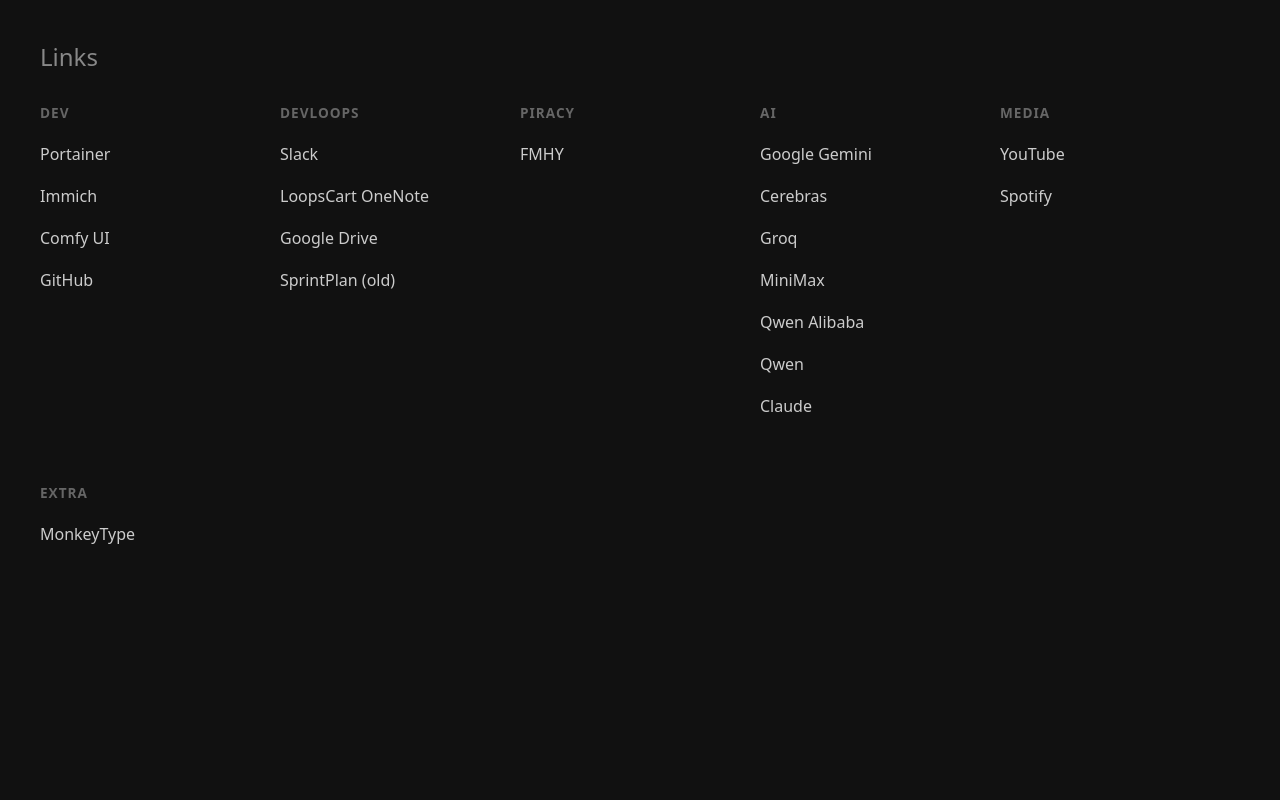
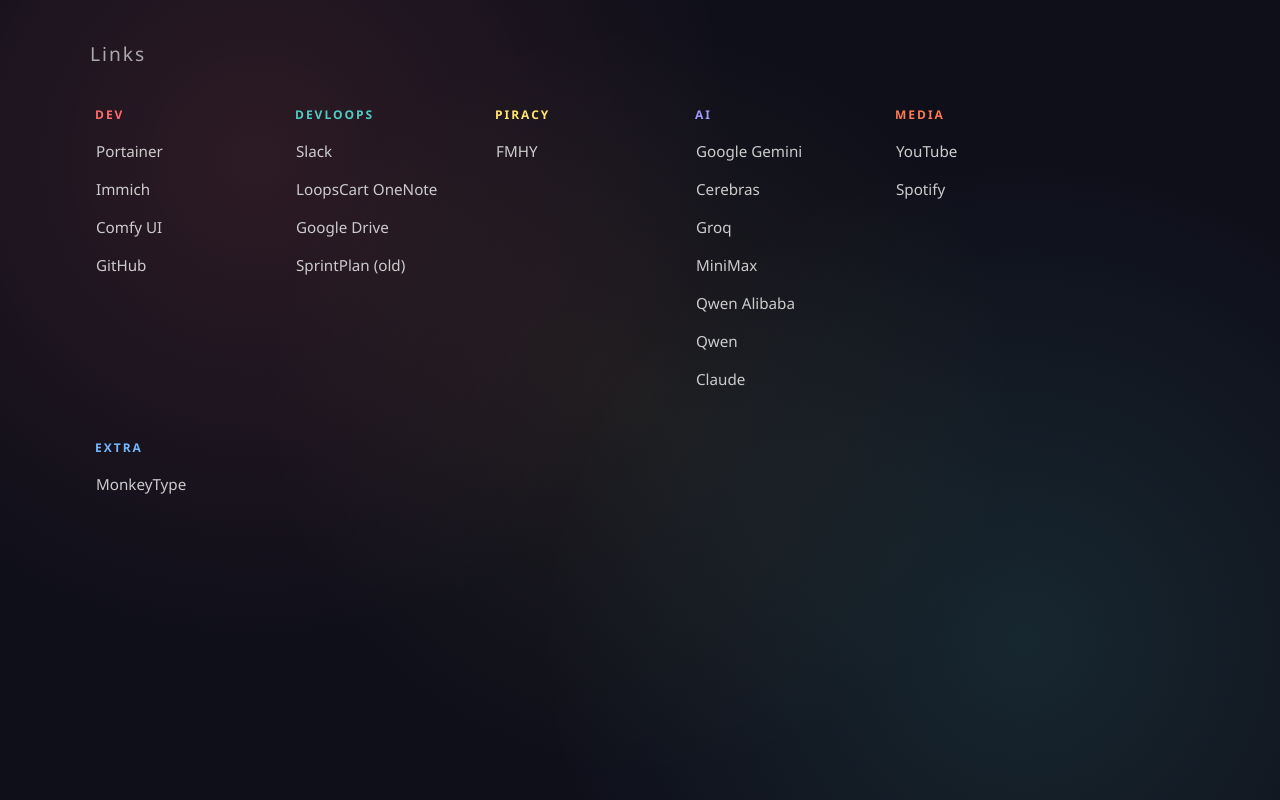
Before and after one commit to AayushKunwar/startpage, a plain HTML site: page index.html in a window 1280 px wide. Drawn offline with Linux system fonts and the light colour scheme.

Commit message:
added a little bit of color

```diff
--- a/index.html
+++ b/index.html
@@ -12,60 +12,83 @@
         }
 
         body {
-            font-family: system-ui, -apple-system, sans-serif;
-            background: #111;
+            font-family: 'Segoe UI', system-ui, sans-serif;
+            background: #0f0f1a;
             color: #fff;
             min-height: 100vh;
             padding: 40px;
+            background-image:
+                radial-gradient(circle at 20% 20%, #ff6b6b20 0%, transparent 40%),
+                radial-gradient(circle at 80% 80%, #4ecdc420 0%, transparent 40%),
+                radial-gradient(circle at 50% 50%, #ffe66d10 0%, transparent 50%);
         }
 
         .container {
-            max-width: 1200px;
+            max-width: 1100px;
             margin: 0 auto;
         }
 
         h1 {
-            font-size: 1.5rem;
-            font-weight: 400;
-            margin-bottom: 30px;
-            color: #888;
+            font-size: 1.2rem;
+            font-weight: 500;
+            margin-bottom: 35px;
+            color: #aaa;
+            letter-spacing: 2px;
         }
 
         .columns {
             display: flex;
-            gap: 60px;
+            gap: 40px;
             flex-wrap: wrap;
         }
 
         .column {
-            min-width: 180px;
+            min-width: 160px;
         }
 
         .column h2 {
-            font-size: 0.85rem;
+            font-size: 0.75rem;
             text-transform: uppercase;
-            letter-spacing: 1px;
-            color: #666;
-            margin-bottom: 15px;
+            letter-spacing: 2px;
+            margin-bottom: 12px;
+            display: inline-block;
+            padding: 0px 5px;
         }
+
+        .column:nth-child(1) h2 { color: #ff6b6b; }
+        .column:nth-child(2) h2 { color: #4ecdc4; }
+        .column:nth-child(3) h2 { color: #ffe66d; }
+        .column:nth-child(4) h2 { color: #a29bfe; }
+        .column:nth-child(5) h2 { color: #fd7952; }
+        .column:nth-child(6) h2 { color: #74b9ff; }
 
         .links {
             display: flex;
             flex-direction: column;
-            gap: 8px;
+            gap: 6px;
         }
 
         a {
             color: #ccc;
             text-decoration: none;
-            padding: 6px 0;
+            padding: 6px;
+            /*border-radius: 8px;*/
             display: block;
-            transition: color 0.2s;
+            transition: all 0.2s ease;
+            font-size: 0.95rem;
         }
 
         a:hover {
             color: #fff;
+            /*transform: translateX(5px);*/
         }
+
+        .column:nth-child(1) a:hover { background: #ff6b6b30; }
+        .column:nth-child(2) a:hover { background: #4ecdc430; }
+        .column:nth-child(3) a:hover { background: #ffe66d30; }
+        .column:nth-child(4) a:hover { background: #a29bfe30; }
+        .column:nth-child(5) a:hover { background: #fd795230; }
+        .column:nth-child(6) a:hover { background: #74b9ff30; }
     </style>
 </head>
 <body>
```
